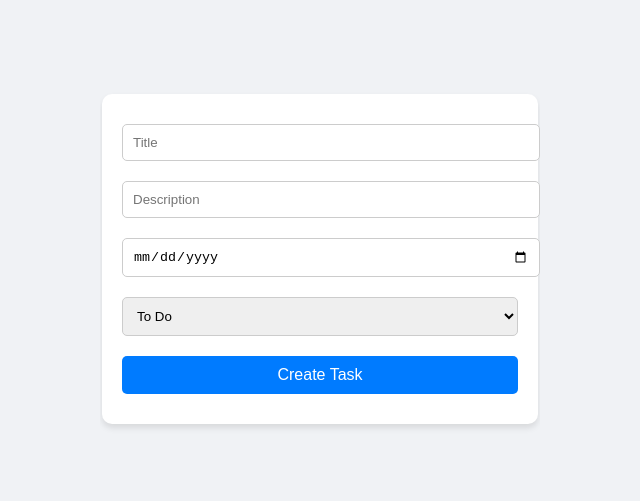
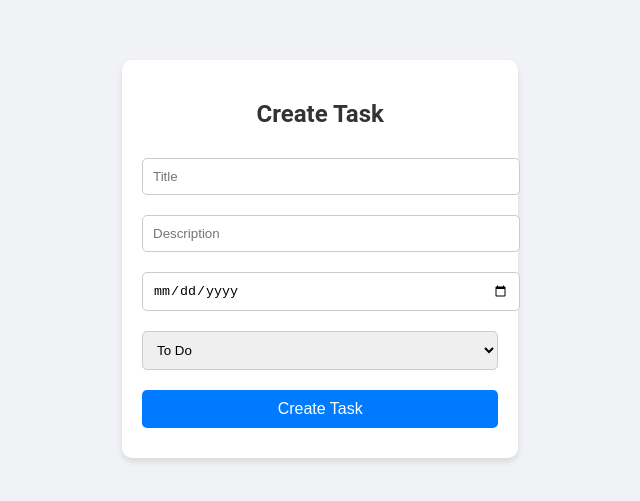
Before and after one commit to 18osxx/task-manager, a React (Create React App) app in the folder client/: page /tasks in a window 1280 px wide. Shown: the part 125-626 px from the top of the page, without its empty margins (320-960 px from the left). Built offline with nearby package versions, Linux system fonts and the light colour scheme.

Commit message:
Update TaskForm.js

```diff
--- a/client/src/components/TaskForm.js
+++ b/client/src/components/TaskForm.js
@@ -1,3 +1,4 @@
+// client/src/components/TaskForm.js
 import React, { useState, useContext } from "react";
 import axios from "axios";
 import { AuthContext } from "../context/AuthContext";
@@ -34,7 +35,9 @@ const TaskForm = ({ setTasks }) => {
   };
 
   return (
+    <div className="container fade-in">
       <form onSubmit={handleSubmit}>
+        <h2>Create Task</h2>
         <input
           type="text"
           name="title"
@@ -65,6 +68,7 @@ const TaskForm = ({ setTasks }) => {
         </select>
         <button type="submit">Create Task</button>
       </form>
+    </div>
   );
 };
 
```
Lines whose indentation alone changed are shown as unchanged.
